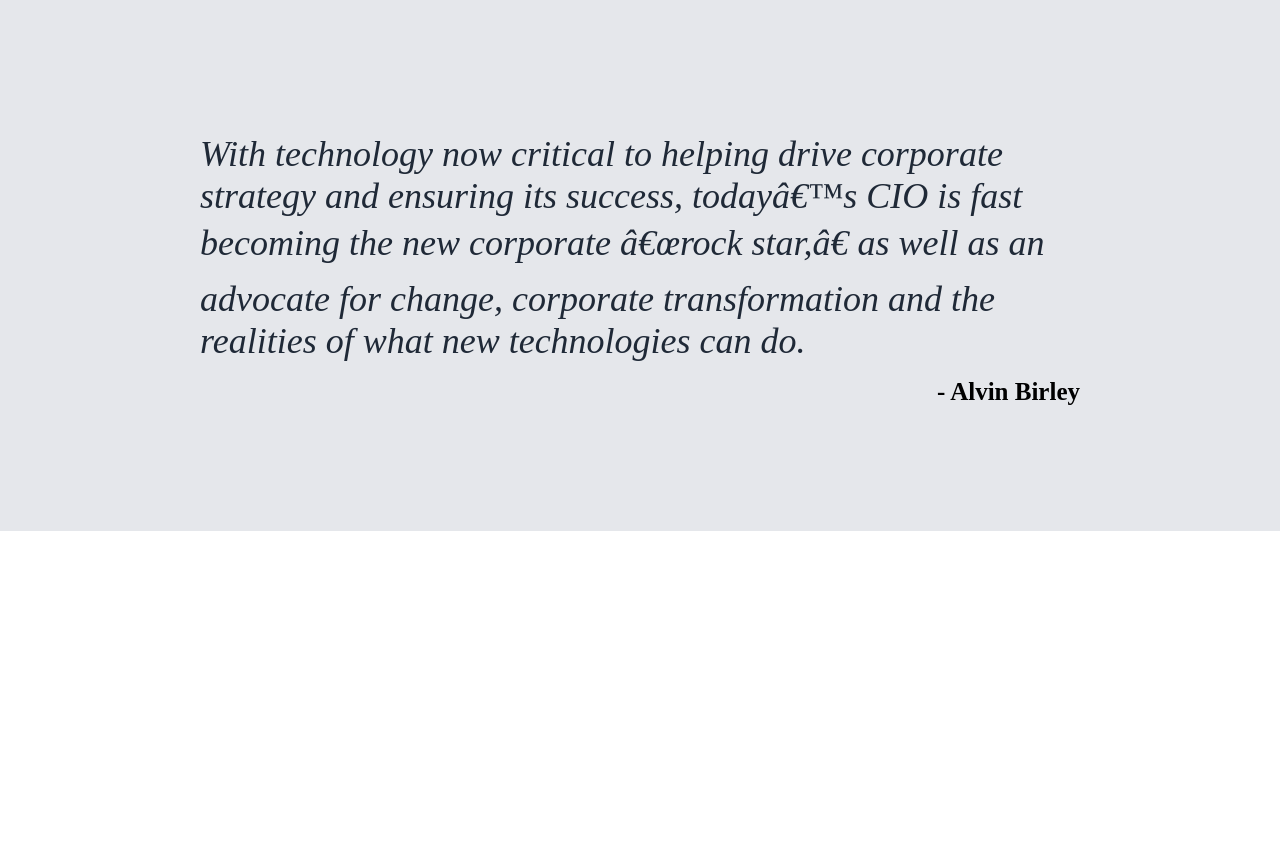
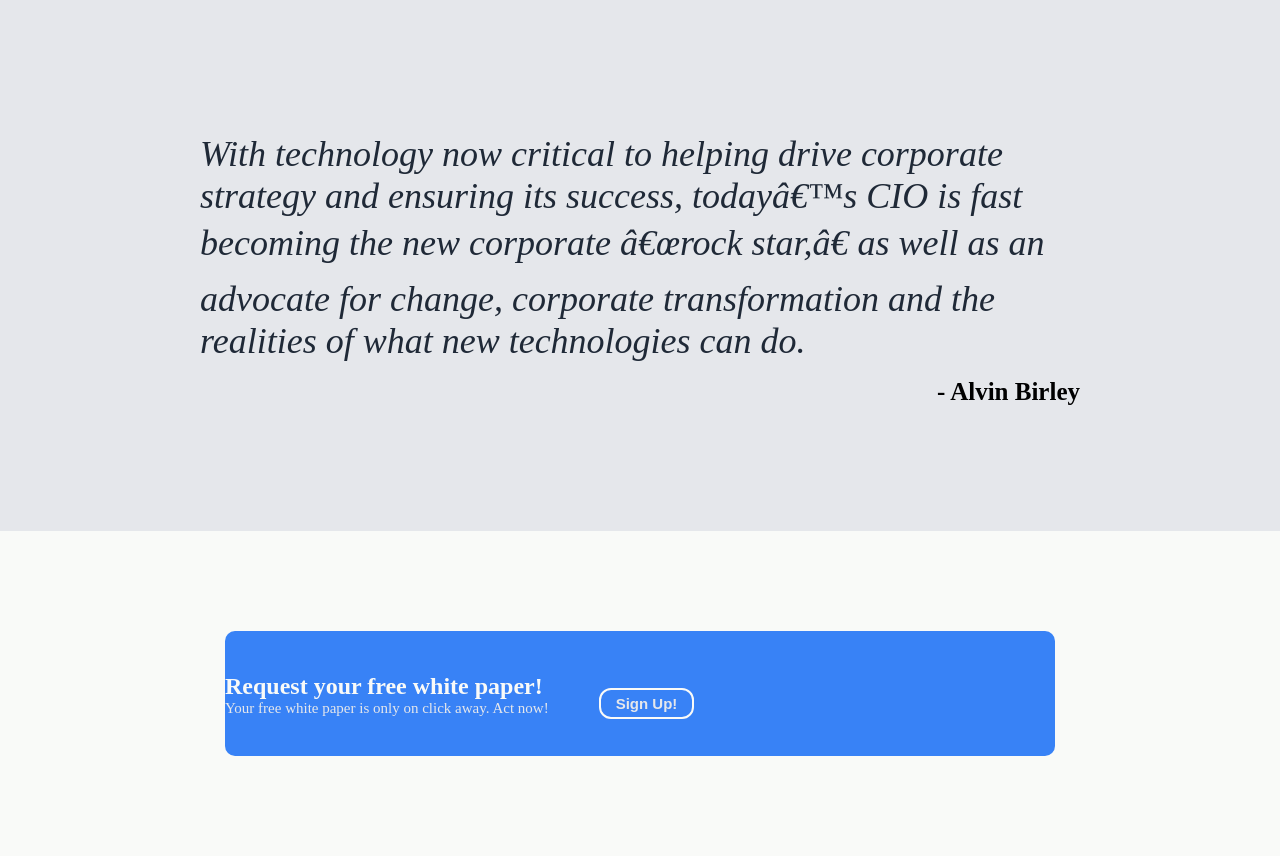
Before and after one commit to AlvinBirley/birley-it-landing-page, a plain HTML site: page index.html in a window 1280 px wide. Shown: the part 799-1655 px from the top of the page. Before the commit the page ends 1330 px from the top, so only its background shows below. Drawn offline with Linux system fonts and the light colour scheme.

Commit message:
Add html/css to 'call to action' section

```diff
--- a/index.html
+++ b/index.html
@@ -56,5 +56,18 @@
             <p class="quote-p2">- Alvin Birley</p>
         </div>
     </div>
+    <div class="cta-main">
+        <div class="cta">
+            <div class="cta-2">
+                <div class="cta-text">
+                    <h2 class="cta-h2">Request your free white paper!</h2>
+                    <p class="cta-p">Your free white paper is only on click away. Act now!</p>
+                </div>
+                <div class="cta-button-div">
+                    <button class="cta-button">Sign Up!</button>
+                </div>
+            </div>
+        </div>
+    </div>
 </body>
 </html>
--- a/style.css
+++ b/style.css
@@ -148,3 +148,52 @@ flex-direction: column;
     font-weight: bold;
     margin-top: -20px;
 }
+
+.cta-main {
+    display: flex;
+    flex-direction: column;
+    margin: 0px;
+    background-color: #F9FAF8;
+}
+.cta {
+    background-color: #3882F6;
+    margin: 100px;
+    margin-left: 225px;
+    margin-right: 225px;
+    height: 125px;
+    border-radius: 10px;
+    display: flex;
+ }
+
+ .cta-2 {
+    display: flex;
+    flex-direction: row;
+    justify-content: space-around;
+    align-items: center;
+ }
+
+.cta-text {
+    height: 100px;
+    color: #F9FAF8;
+    margin-right: 50px;
+    padding-top: 20px;
+}
+
+.cta-button-div {
+    height: 30px;
+    padding-top: 20px;
+}
+
+.cta-button {
+    border-style: solid;
+    border-color: #F9FAF8;
+}
+
+.cta-h2 {
+   margin-bottom: -15px;
+}
+
+.cta-p {
+    color: #E5E7EB;
+    font-size: 15px;
+}
```
